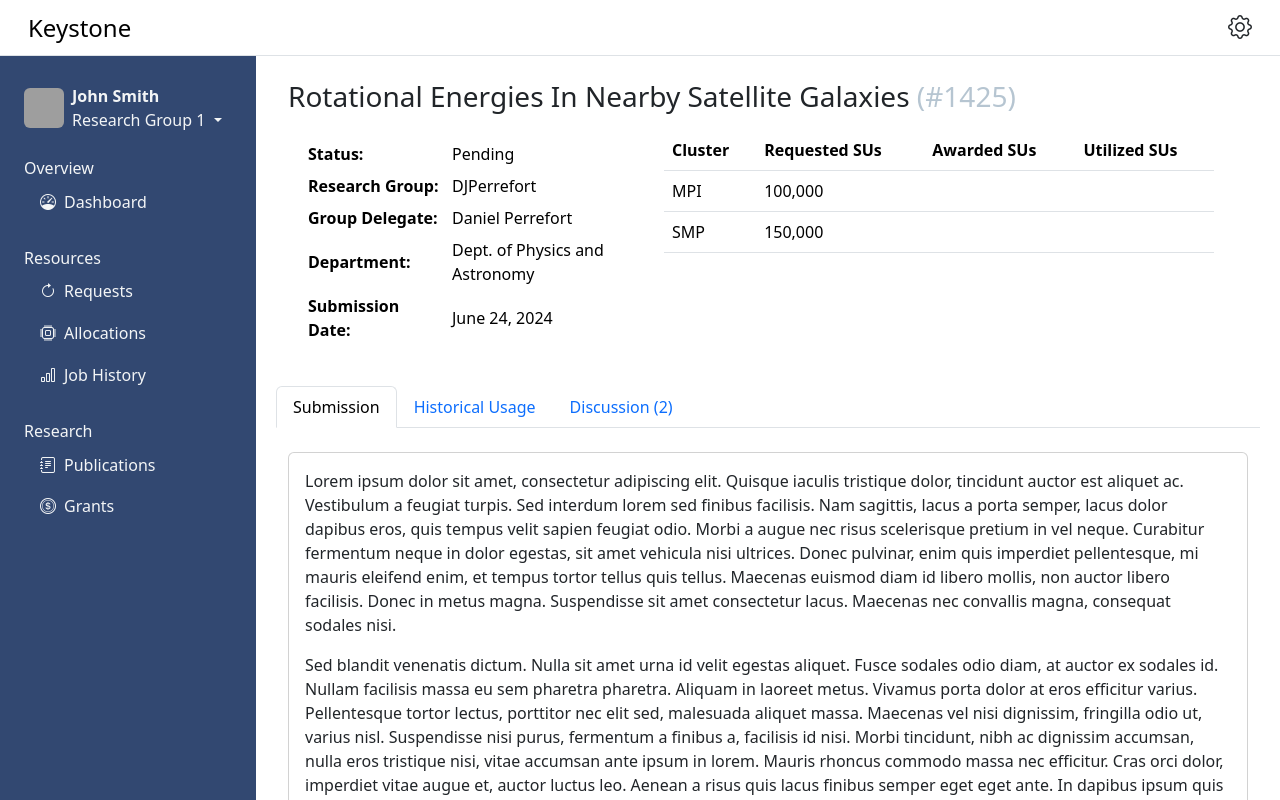
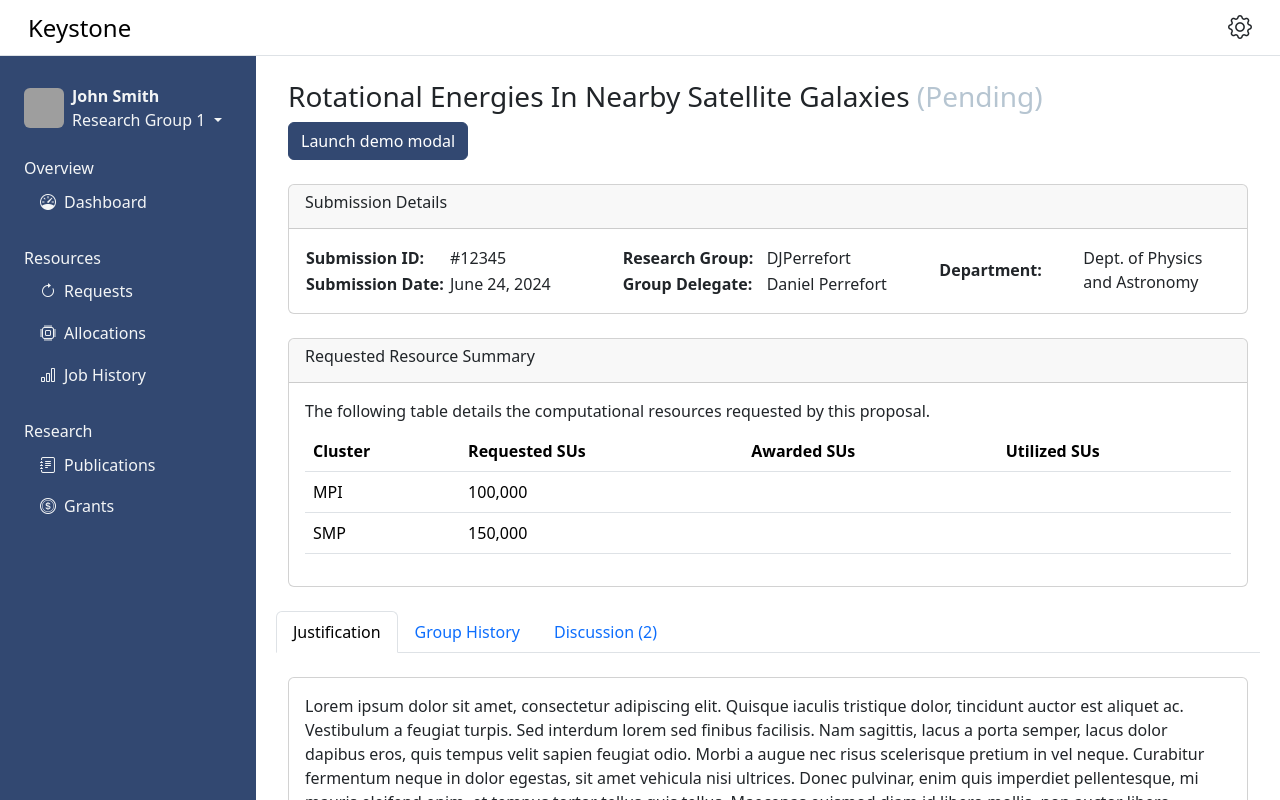
Before and after one commit to pitt-crc/keystone-web, an Angular app: page /app/request in a window 1280 px wide. Shown: the top 800 px of the page. Built offline with nearby package versions, Linux system fonts and the light colour scheme; sample sign-in values are in the browser's storage; grey boxes are pictures that could not be loaded.

Commit message:
Put review form into modal

```diff
--- a/src/app/pages/components/request/request.component.html
+++ b/src/app/pages/components/request/request.component.html
@@ -1,25 +1,93 @@
 <app-layout-side-nav>
-  <h1 class="h3">Rotational Energies In Nearby Satellite Galaxies <span class="text-secondary">(#1425)</span></h1>
+  <h1 class="h3">Rotational Energies In Nearby Satellite Galaxies <span class="text-secondary">(Pending)</span></h1>
 
-  <div class="row my-4">
-    <div class="col-lg-4 mx-lg-3">
-      <table class="table table-borderless table-sm align-middle">
+  <!-- Button trigger modal -->
+  <button type="button" class="btn btn-primary" data-bs-toggle="modal" data-bs-target="#exampleModal">
+    Launch demo modal
+  </button>
+
+  <!-- Modal -->
+  <div class="modal fade" id="exampleModal" tabindex="-1" aria-labelledby="exampleModalLabel" aria-hidden="true">
+    <div class="modal-dialog modal-lg modal-dialog-centered">
+      <div class="modal-content">
+        <div class="modal-header">
+          <h5 class="modal-title" id="exampleModalLabel">Submit Review</h5>
+          <button type="button" class="btn-close" data-bs-dismiss="modal" aria-label="Close"></button>
+        </div>
+        <div class="modal-body">
+          <p>General instructions for admins go in this paragraph.</p>
+          <form>
+            <div class="mb-3 d-flex align-items-center">
+              <label class="form-label me-2 align-middle" for="status">Status</label>
+              <select class="form-select" id="status" name="status">
+                <option value="approved" selected>Approve</option>
+                <option value="denied">Deny</option>
+              </select>
+            </div>
+            <table class="table">
+              <thead>
+              <tr>
+                <th class="pt-0" scope="col">Cluster</th>
+                <th class="pt-0" scope="col">Requested SUs</th>
+                <th class="pt-0" scope="col">Awarded SUs</th>
+              </tr>
+              </thead>
               <tbody>
               <tr>
-          <td style="width: 9rem"><strong>Status:</strong></td>
-          <td>Pending</td>
+                <td>MPI</td>
+                <td>100,000</td>
+                <td>
+                  <input type="text" class="form-control" id="mpi_awarded_su" name="mpi_awarded_su" placeholder="Enter awarded SUs">
+                </td>
               </tr>
               <tr>
-          <td style="width: 9rem"><strong>Research Group:</strong></td>
-          <td>DJPerrefort</td>
+                <td>SMP</td>
+                <td>150,000</td>
+                <td>
+                  <input type="text" class="form-control" id="smp_awarded_su" name="smp_awarded_su" placeholder="Enter awarded SUs">
+                </td>
               </tr>
               <tr>
-          <td><strong>Group Delegate:</strong></td>
-          <td>Daniel Perrefort</td>
+                <td>HTC</td>
+                <td>0</td>
+                <td>
+                  <input type="text" class="form-control" id="htc_awarded_su" name="htc_awarded_su" placeholder="Enter awarded SUs">
+                </td>
               </tr>
               <tr>
-          <td><strong>Department:</strong></td>
-          <td>Dept. of Physics and Astronomy</td>
+                <td>GPU</td>
+                <td>0</td>
+                <td>
+                  <input type="text" class="form-control" id="gpu_awarded_su" name="gpu_awarded_su" placeholder="Enter awarded SUs">
+                </td>
+              </tr>
+              </tbody>
+            </table>
+            <div class="mb-3">
+              <textarea class="form-control" id="review" rows="3" placeholder="Enter your comments here"></textarea>
+            </div>
+          </form>
+        </div>
+        <div class="modal-footer">
+          <button type="button" class="btn btn-secondary" data-bs-dismiss="modal">Close</button>
+          <button type="button" class="btn btn-primary">Submit</button>
+        </div>
+      </div>
+    </div>
+  </div>
+
+  <div class="card my-4">
+    <div class="card-header">
+      <h2 class="h6">Submission Details</h2>
+    </div>
+    <div class="card-body">
+      <div class="row">
+        <div class="col-xl-4">
+          <table>
+            <tbody>
+            <tr>
+              <td style="width: 9rem;"><strong>Submission ID:</strong></td>
+              <td>#12345</td>
             </tr>
             <tr>
               <td><strong>Submission Date:</strong></td>
@@ -28,7 +96,41 @@
             </tbody>
           </table>
         </div>
-    <div class="col-lg-7 mx-lg-3">
+        <div class="col-xl">
+          <table>
+            <tbody>
+            <tr>
+              <td style="width: 9rem;"><strong>Research Group:</strong></td>
+              <td>DJPerrefort</td>
+            </tr>
+            <tr>
+              <td><strong>Group Delegate:</strong></td>
+              <td>Daniel Perrefort</td>
+            </tr>
+            </tbody>
+          </table>
+        </div>
+        <div class="col-xl-4">
+          <table>
+            <tbody>
+            <tr>
+              <td style="width: 9rem;"><strong>Department:</strong></td>
+              <td>Dept. of Physics and Astronomy</td>
+            </tr>
+            </tbody>
+          </table>
+        </div>
+      </div>
+    </div>
+  </div>
+
+
+  <div class="card my-4">
+    <div class="card-header">
+      <h2 class="h6">Requested Resource Summary</h2>
+    </div>
+    <div class="card-body">
+      <p>The following table details the computational resources requested by this proposal.</p>
       <table class="table">
         <thead>
         <tr>
@@ -56,70 +158,13 @@
     </div>
   </div>
 
-  <div class="card" style="display: none">
-
-    <div class="card-body">
-      <h5>Review Allocation Request</h5>
-      <p>General instructions for admins go in this paragraph.</p>
-      <form>
-        <div class="mb-3 d-flex align-items-center">
-          <label class="form-label me-2 align-middle" for="status">Status</label>
-          <select class="form-select" id="status" name="status">
-            <option value="approved" selected>Approve</option>
-            <option value="denied">Deny</option>
-          </select>
-        </div>
-        <table class="table">
-          <thead>
-          <tr>
-            <th class="pt-0" scope="col">Cluster</th>
-            <th class="pt-0" scope="col">Requested SUs</th>
-            <th class="pt-0" scope="col">Awarded SUs</th>
-          </tr>
-          </thead>
-          <tbody>
-          <tr>
-            <td>MPI</td>
-            <td>100,000</td>
-            <td><input type="text" class="form-control" id="mpi_awarded_su" name="mpi_awarded_su" placeholder="Enter awarded SUs"></td>
-          </tr>
-          <tr>
-            <td>SMP</td>
-            <td>150,000</td>
-            <td><input type="text" class="form-control" id="smp_awarded_su" name="smp_awarded_su" placeholder="Enter awarded SUs"></td>
-          </tr>
-          <tr>
-            <td>HTC</td>
-            <td>0</td>
-            <td><input type="text" class="form-control" id="htc_awarded_su" name="htc_awarded_su" placeholder="Enter awarded SUs"></td>
-          </tr>
-          <tr>
-            <td>GPU</td>
-            <td>0</td>
-            <td><input type="text" class="form-control" id="gpu_awarded_su" name="gpu_awarded_su" placeholder="Enter awarded SUs"></td>
-          </tr>
-          </tbody>
-        </table>
-        <div class="mb-3">
-          <textarea class="form-control" id="review" rows="3" placeholder="Enter your comments here"></textarea>
-        </div>
-        <div class="text-end">
-          <button type="submit" class="btn btn-primary">Submit</button>
-        </div>
-      </form>
-    </div>
-  </div>
-
-
-
-
   <div class="row my-4">
     <ul class="nav nav-tabs" id="myTab" role="tablist">
       <li class="nav-item" role="presentation">
-        <button class="nav-link active" id="home-tab" data-bs-toggle="tab" data-bs-target="#home" type="button" role="tab" aria-controls="home" aria-selected="true">Submission</button>
+        <button class="nav-link active" id="home-tab" data-bs-toggle="tab" data-bs-target="#home" type="button" role="tab" aria-controls="home" aria-selected="true">Justification</button>
       </li>
       <li class="nav-item" role="presentation">
-        <button class="nav-link" id="profile-tab" data-bs-toggle="tab" data-bs-target="#profile" type="button" role="tab" aria-controls="profile" aria-selected="false">Historical Usage</button>
+        <button class="nav-link" id="profile-tab" data-bs-toggle="tab" data-bs-target="#profile" type="button" role="tab" aria-controls="profile" aria-selected="false">Group History</button>
       </li>
       <li class="nav-item" role="presentation">
         <button class="nav-link" id="contact-tab" data-bs-toggle="tab" data-bs-target="#contact" type="button" role="tab" aria-controls="contact" aria-selected="false">Discussion (2)</button>
```
Lines whose indentation alone changed are shown as unchanged.
